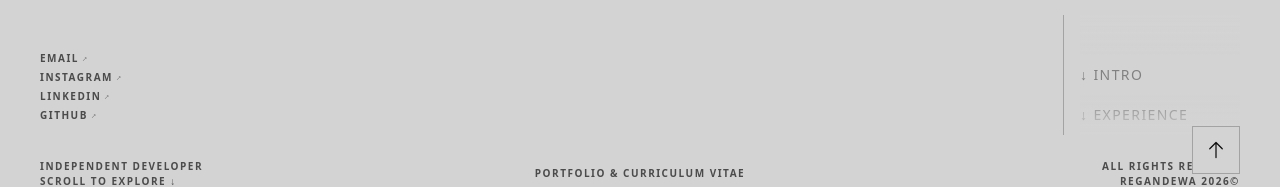
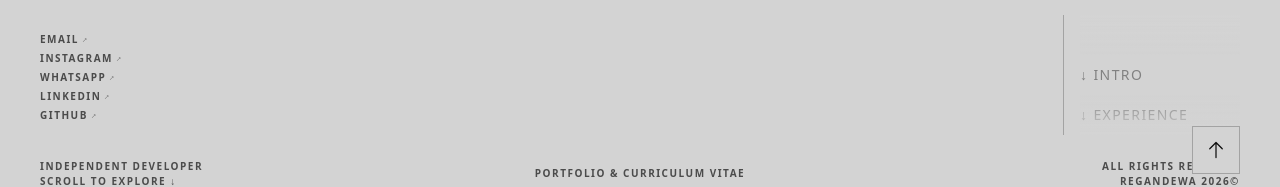
Before and after one commit to rqan/MeinProfile, a Next.js app: page / in a window 1280 px wide. Shown: the part 586-773 px from the top of the page. Built offline with nearby package versions, Linux system fonts and the light colour scheme.

Commit message:
Update teks portfolio

```diff
--- a/src/components/sections/Hero.tsx
+++ b/src/components/sections/Hero.tsx
@@ -27,6 +27,12 @@ export function Hero() {
             className="hover:text-lightMain dark:hover:text-darkMain transition-colors flex items-center gap-1"
           >
             Instagram <span className="text-[8px] transform rotate-45">↑</span>
+          </a>
+          <a
+            href="https://wa.me/6287777358853"
+            className="hover:text-lightMain dark:hover:text-darkMain transition-colors flex items-center gap-1"
+          >
+            Whatsapp <span className="text-[8px] transform rotate-45">↑</span>
           </a>
           <a
             href="https://www.linkedin.com/in/regan-dzulfikar-899a093a2/"
```
